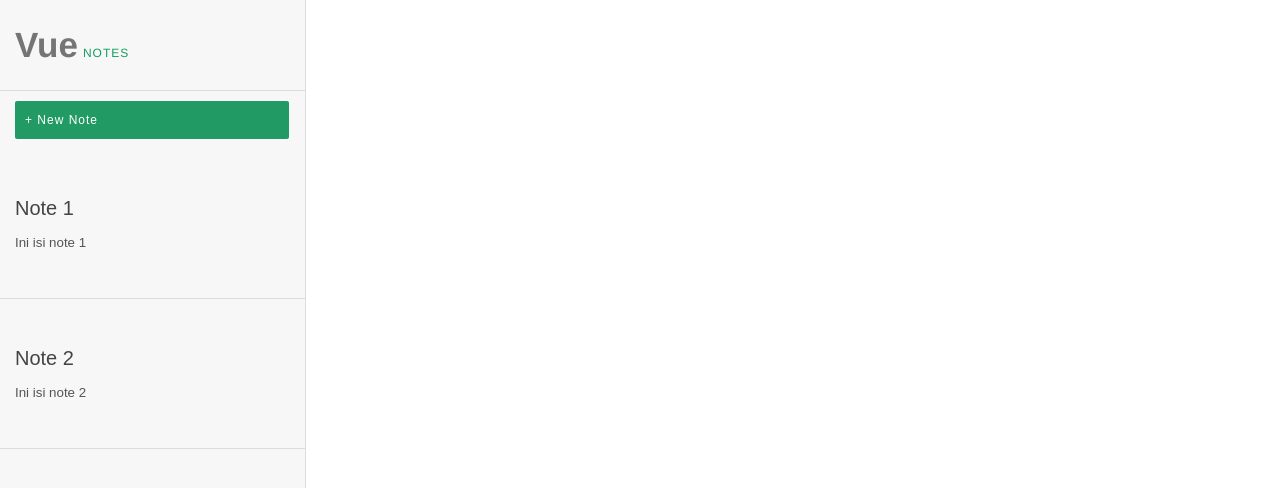
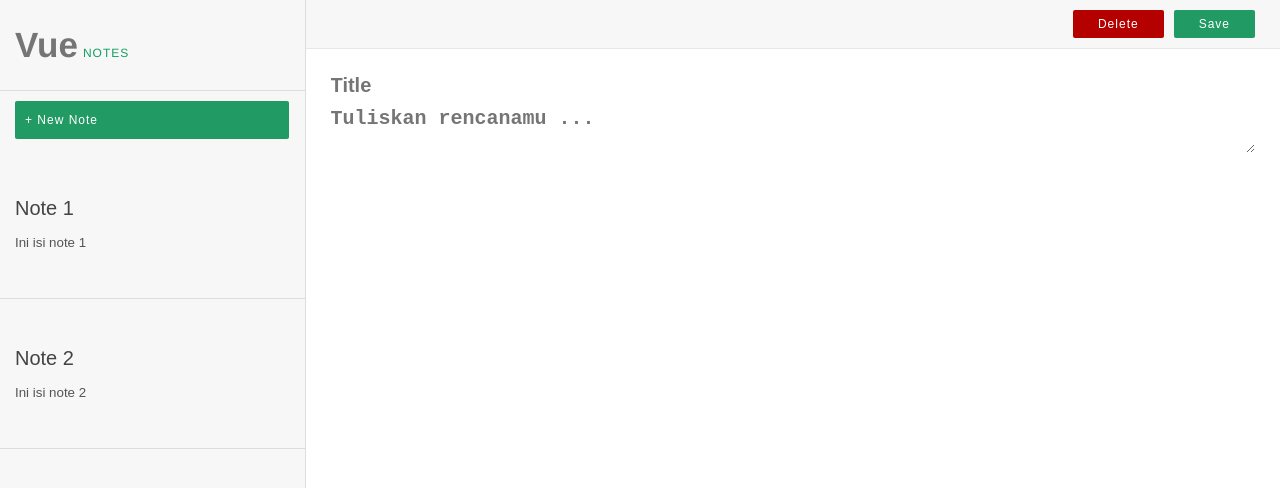
Before and after one commit to inuinsane/vue-notes, a Vue app: page / in a window 1280 px wide. Shown: the top 488 px of the page. Built offline with nearby package versions, Linux system fonts and the light colour scheme.

Commit message:
Creating FormNotes Component

```diff
--- a/src/App.vue
+++ b/src/App.vue
@@ -17,18 +17,21 @@
     </div>
     <div class="kanan">
       <!-- Form -->
+      <FormNotes />
     </div>
   </div>
 </template>
 
 <script>
 import ListNotes from './components/ListNotes.vue'
+import FormNotes from './components/FormNotes.vue'
 // import HelloWorld from './components/HelloWorld.vue'
 
 export default {
   name: 'App',
   components: {
-       ListNotes
+       ListNotes,
+       FormNotes
      }
 }
 </script>
--- /dev/null
+++ b/src/components/FormNotes.vue
@@ -0,0 +1,60 @@
+<template>
+    <div class="form-notes">
+        <div class="menu">
+            <button type="button" class="bg-danger btn btn-delete">Delete</button>
+            <button type="submit" class="bg-success btn">Save</button>
+        </div>
+
+        <div class="content">
+            <input type="text" class="text" placeholder="Title">
+            <textarea class="text texarea" placeholder="Tuliskan rencanamu ..."></textarea>
+        </div>
+    </div>
+</template>
+
+<script>
+export default {
+    name: 'FormNotes',
+    data: function () {
+        return {
+
+        }
+    }
+}
+</script>
+
+<style>
+.menu{
+     background: #f7f7f7;
+     padding:10px 25px;
+     margin-bottom: 25px;
+     text-align:right;
+     border-bottom: 1px solid #e8e6e6;
+}
+.btn-delete{ margin-right:10px; }
+.content{
+     padding: 0px 25px;
+}
+.text{
+     display: block;
+     width: 100%;
+     padding: 0px;
+     font-size: 20px;
+     font-weight: bold;
+     color: #2c3e50;
+     border: none;
+     margin-bottom: 10px;
+     box-sizing: border-box;
+     outline: none;
+}
+.textarea{
+     min-height: 350px;
+     font-size: 15px;
+     font-weight: lighter;
+     line-height: 30px;
+}
+.loader{
+     vertical-align: middle;
+}
+
+</style>
--- a/src/components/ListNotes.vue
+++ b/src/components/ListNotes.vue
@@ -3,7 +3,7 @@
         <ul>
             <li v-for="(row, index) in notes" :key="index">
                 <button class="btn-note">
-                    <label for="">{{ row.title }}</label>
+                    <label>{{ row.title }}</label>
                     <span>{{ row.description }}</span>
                 </button>
             </li>
```
